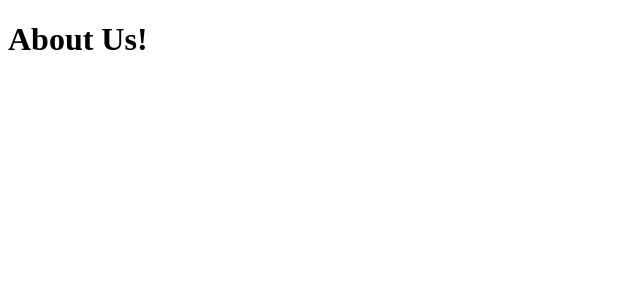
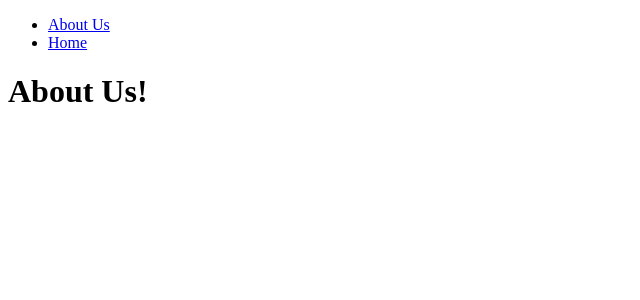
Before and after one commit to kojesung/next14_prac, a Next.js app: page /about-us in a window 1280 px wide. Shown: the top 300 px of the page, without its empty margins (0-640 px from the left). Built offline with nearby package versions, Linux system fonts and the light colour scheme.

Commit message:
Navigation 실습

```diff
--- a/app/layout.tsx
+++ b/app/layout.tsx
@@ -1,16 +1,17 @@
+import Navigation from '../components/navigation';
+
 export const metadata = {
     title: 'Next.js',
     description: 'Generated by Next.js',
-}
+};
 
-export default function RootLayout({
-  children,
-}: {
-  children: React.ReactNode
-}) {
+export default function RootLayout({ children }: { children: React.ReactNode }) {
     return (
         <html lang="en">
-      <body>{children}</body>
+            <body>
+                <Navigation />
+                {children}
+            </body>
         </html>
-  )
+    );
 }
--- /dev/null
+++ b/components/navigation.tsx
@@ -0,0 +1,16 @@
+import Link from 'next/link';
+
+export default function Navigation() {
+    return (
+        <nav>
+            <ul>
+                <li>
+                    <Link href="/about-us">About Us</Link>
+                </li>
+                <li>
+                    <Link href="/">Home</Link>
+                </li>
+            </ul>
+        </nav>
+    );
+}
```
Lines whose indentation alone changed are shown as unchanged.
